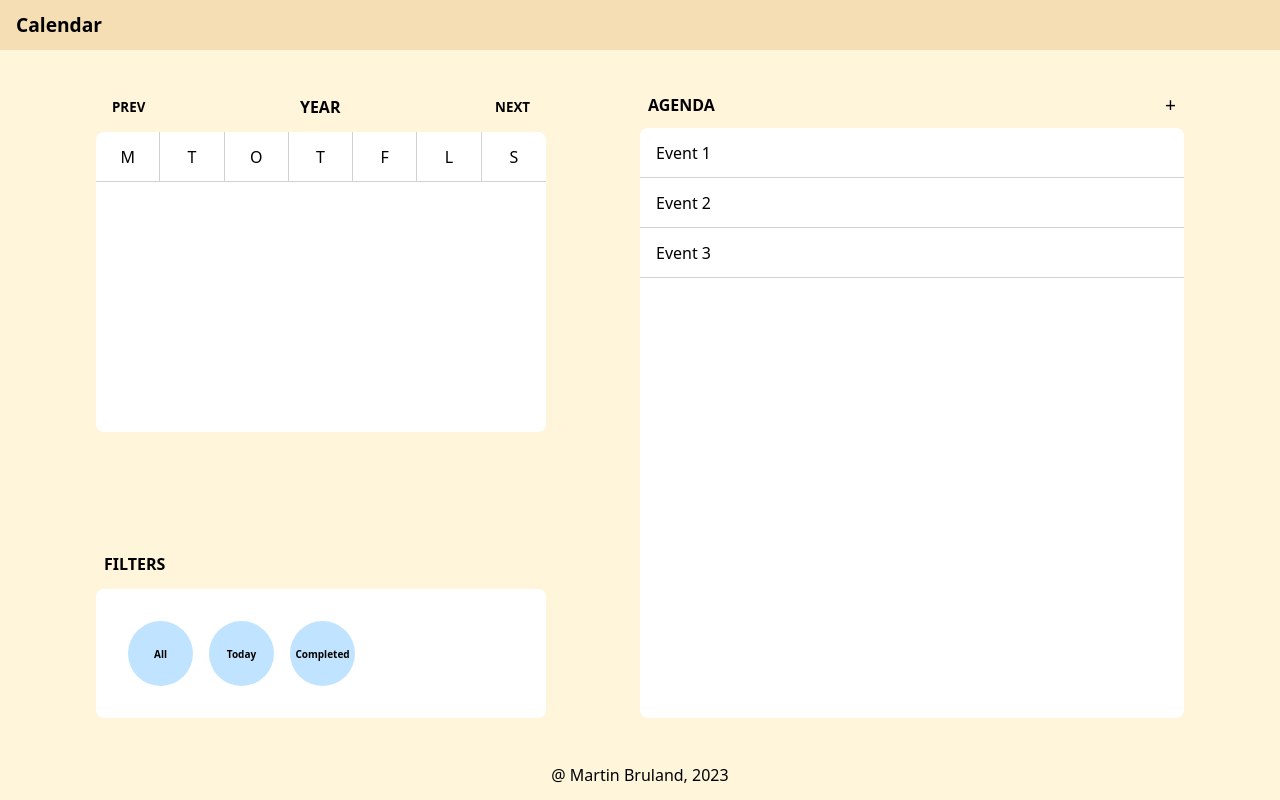
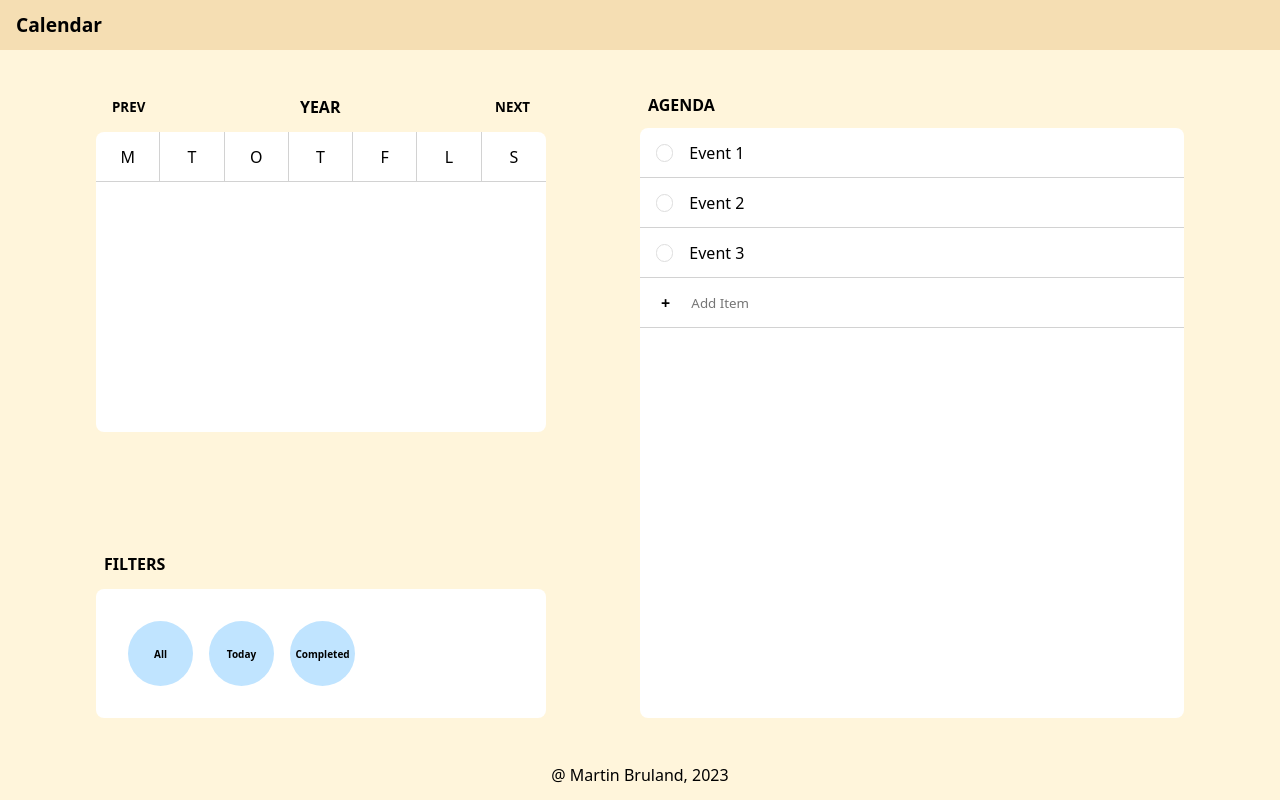
Before and after one commit to MartinBruland/Calendar-Angular, an Angular app: page / in a window 1280 px wide. Built offline with nearby package versions, Linux system fonts and the light colour scheme.

Commit message:
Added Checkbox and Add functionality

```diff
--- a/src/components/list/list.component.html
+++ b/src/components/list/list.component.html
@@ -1,13 +1,19 @@
 <div class="view">
     <div class="header">
         <p>AGENDA</p>
-        <button>+</button>
     </div>
-    <ol class="list" (click)="onSelectHandler($event)">
-        <li class="item" id={{item.id}} *ngFor="let item of events">{{item.title}}</li>
+    <ol class="list">
+        <li class="item" *ngFor="let item of events">
+            <input type="checkbox" id={{item.id}} (click)="onCheckedHandler($event)" />
+            <label (click)="onSelectHandler(item.id)"> {{item.title}} </label>
+        </li>
+        <li class="add">
+            <label for="add"> + </label>
+            <input type="text" id="add" placeholder="Add Item" (keydown.enter)="createHandler($event)" />
+        </li>
     </ol>
 
-    <div class="backdrop" *ngIf="editMode && selectedItem">
+    <div class="backdrop" *ngIf="editMode && selectedItem" (keydown.enter)="onSaveHandler(selectedItem)">
         <div class="modal">
             <div class="modalHeader">
                 <p>UPDATE ITEM</p>
--- a/src/components/list/list.component.scss
+++ b/src/components/list/list.component.scss
@@ -48,6 +48,7 @@
     overflow-y: scroll;
     border-radius: 8px;
     background-color: white;
+    list-style: none;
 }
 
 .item {
@@ -58,15 +59,65 @@
     flex-direction: row;
     justify-content: flex-start;
     align-items: center;
+    gap: 1rem;
 
     padding: 0 1rem;
     border-bottom: solid 1px rgb(210, 210, 210);
-    cursor: pointer;
-    list-style: none;
+
+    & input {
+        width: 1.3em;
+        height: 1.3em;
+
+        background-color: white;
+        border-radius: 50%;
+        border: 1px solid #ddd;
+
+        vertical-align: middle;
+        appearance: none;
+        -webkit-appearance: none;
+        outline: none;
+        cursor: pointer;
+    }
+    & input:checked {
+        background-color: wheat;
+    }
+
+    & label {
+        cursor: pointer;
+    }
 }
 
 .item:hover {
     background-color: aliceblue;
+}
+
+.add {
+    width: 100%;
+    height: 50px;
+
+    display: flex;
+    flex-direction: row;
+    justify-content: flex-start;
+    align-items: center;
+    gap: 1rem;
+
+    padding: 0 1rem;
+    border-bottom: solid 1px rgb(210, 210, 210);
+
+    & input {
+        width: 100%;
+        border: none;
+        outline: none;
+        cursor: text;
+    }
+
+    & label {
+        width: 1.3em;
+        height: 1.3em;
+        text-align: center;
+        vertical-align: middle;
+        font-weight: bold;
+    }
 }
 
 .backdrop {
--- a/src/components/list/list.component.ts
+++ b/src/components/list/list.component.ts
@@ -51,9 +51,8 @@ export class ListComponent {
     this.editMode = !this.editMode;
   };
 
-  onSelectHandler = (event: MouseEvent) => {
-    const key = (event.target as HTMLInputElement).id;
-    const found = this.events.find(item => item.id === key);
+  onSelectHandler = (id: string) => {
+    const found = this.events.find(item => item.id === id);
     if (found) {
       this.selectedItem = found;
       this.editMode = true;
@@ -86,6 +85,13 @@ export class ListComponent {
     };
   };
 
+  onCheckedHandler = (event: Event) => {
+    const key = (event.target as HTMLInputElement).id;
+    const value = (event.target as HTMLInputElement).checked;
+    const index = this.events.findIndex((item => item.id === key));
+    this.events[index].status = value;
+  };
+
   onSaveHandler = (obj: CalendarEvent) => {
     const index = this.events.findIndex((item => item.id === obj.id));
     this.events[index] = obj;
@@ -93,7 +99,17 @@ export class ListComponent {
   };
 
 
-  createHandler = (obj: CalendarEvent) => {
+  createHandler = (event: Event) => {
+    const val = (event.target as HTMLInputElement).value;
+    const obj: CalendarEvent = {
+      id: String(Math.floor(Math.random() * 999999)),
+      title: val,
+      description: "",
+      tag: "",
+      startDate: "",
+      endDate: "",
+      status: false,
+    }
     this.events.push(obj);
   };
 
```
